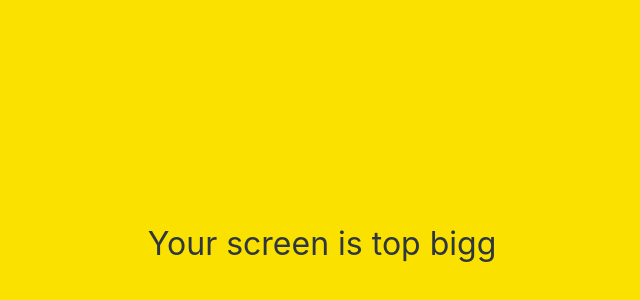
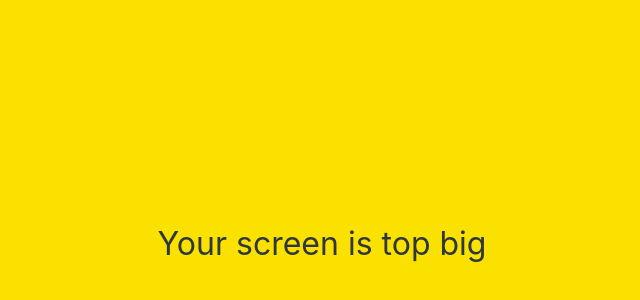
Before and after one commit to wwvmmn/Donghyeon, a plain HTML site: page friends.html in a window 1280 px wide. Shown: the part 156-456 px from the top of the page, without its empty margins (318-958 px from the left). Drawn offline with Linux system fonts and the light colour scheme.

Commit message:
Update friends.html

```diff
--- a/friends.html
+++ b/friends.html
@@ -92,7 +92,7 @@
         <i class="fas fa-comment"></i>
     </div>
     <div id="no-moblie">
-        <span>Your screen is top bigg</span>
+        <span>Your screen is top big</span>
     </div>
 
     <script src="https://kit.fontawesome.com/6478f529f2.js" crossorigin="anonymous">
```
